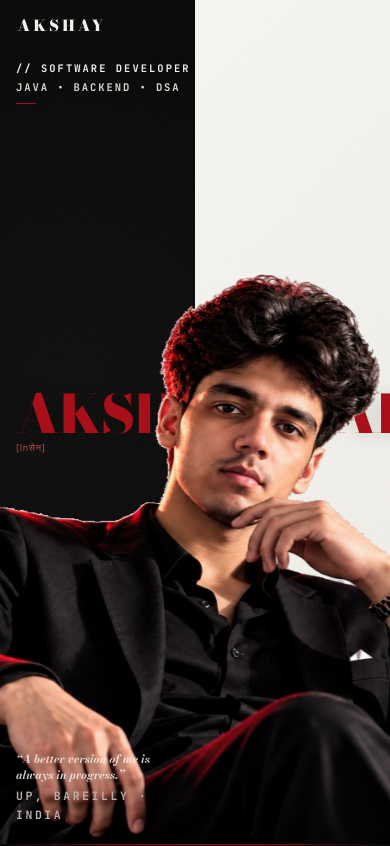
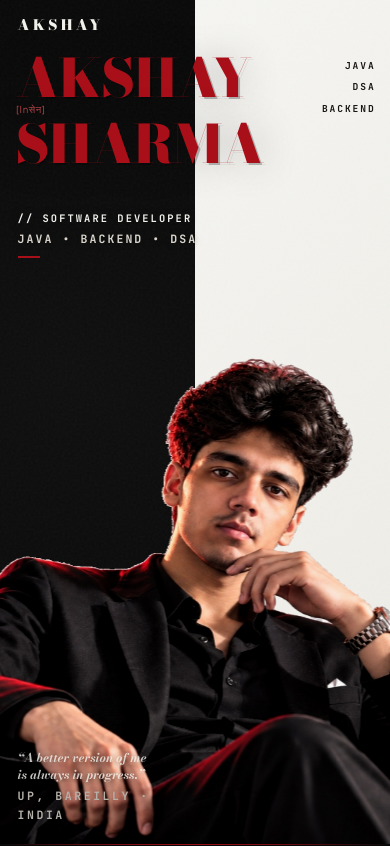
Before and after one commit to TheAKSHAYY/akshay-portfolio, a React (Vite) app: page / in a window 390 px wide. Shown: the top 846 px of the page. Built offline with nearby package versions, Linux system fonts and the light colour scheme; a web font is replaced by a local one.

Commit message:
fix: mobile hero v3 — name stacked vertically, always visible, desktop animations, cool text accents

```diff
--- a/src/mobile_hero.css
+++ b/src/mobile_hero.css
@@ -2,57 +2,61 @@
    MOBILE HERO ART DIRECTION — max-width: 767px
    Desktop is COMPLETELY UNTOUCHED.
 
-   MOBILE APPROACH:
-   - Keep the dark/ivory split background (left dark, right white) like desktop
-   - Portrait stays centered straddling both halves — just like desktop
-   - Name floats over the split — AKSHAY left, SHARMA right like desktop
-   - Info labels repositioned to fit mobile height cleanly
-   - No horizontal overflow, no cropping, no overlapping
+   MOBILE LAYOUT v3 — Clean cinematic, name fully visible, portrait centered:
+   ┌──────────────────────────────┐
+   │ AKSHAY        [NAV]          │  ← Name floats at top-left (dark side)
+   │ SHARMA                       │    over the split background
+   │         [PORTRAIT]           │  ← Portrait centered, anchored to bottom
+   │  // SOFTWARE DEV             │
+   │  JAVA · BACKEND · DSA        │
+   │  BAREILLY · INDIA            │
+   │        SCROLL ↓              │
+   └──────────────────────────────┘
+   Left = dark, Right = ivory, Portrait straddles center.
+   Name is in top-left area, large and bold, always fully visible.
    ========================================================================== */
 
 @media (max-width: 767px) {
 
-  /* ── HERO SHELL ──────────────────────────────────────────────────────────── */
+  /* ══ HERO SHELL ══════════════════════════════════════════════════════════ */
 
   .cinematic-hero {
     height: 100svh;
-    min-height: 540px;
+    min-height: 560px;
     max-height: none;
     overflow: hidden;
     position: relative;
     display: flex;
     flex-direction: column;
-    justify-content: space-between;
+    justify-content: flex-start;
+    background: #080808;
   }
 
-  /* ── SPLIT BACKGROUND — keep it, adapt ratios for portrait screen ── */
+  /* ══ SPLIT BACKGROUND — same dark/ivory split as desktop ═════════════════ */
 
   .hero-split-background {
-    display: flex;  /* restore — was hidden before */
-    flex-direction: row; /* keep left/right split on mobile too */
+    display: flex;
+    flex-direction: row;   /* left dark | right ivory */
   }
 
-  /* Left dark half */
   .bg-dark-side {
     width: 50%;
     height: 100%;
     flex: none;
   }
 
-  /* Right ivory half */
   .bg-ivory-side {
     width: 50%;
     height: 100%;
     flex: none;
   }
 
-  /* Grain stays subtle */
   .film-grain-overlay {
     opacity: 0.04;
     z-index: 3;
   }
 
-  /* ── NAV — compact mobile strip ────────────────────────────────────────── */
+  /* ══ NAV BAR — minimal, absolute, sits at very top ══════════════════════ */
 
   .cinematic-nav-overlay {
     position: absolute;
@@ -61,94 +65,126 @@
     right: 0;
     height: 52px;
     padding: 0 1.1rem;
-    z-index: 25;
+    z-index: 30;
     display: flex;
     align-items: center;
     justify-content: space-between;
+    background: transparent;
   }
 
-  /* Brand — white, legible on dark side */
   .nav-brand-editorial {
     color: #F1F0EB;
-    font-size: 0.95rem;
-    letter-spacing: 0.2em;
+    font-size: 0.9rem;
+    letter-spacing: 0.22em;
+    z-index: 30;
   }
 
-  /* Hide desktop nav links on mobile */
   .nav-links-editorial {
     display: none;
   }
 
-  /* ── GIANT NAME — keep same left/right split feel ───────────────────────── */
+  /* ══ GIANT NAME — stacked vertically, top-left, always fully readable ════
+     KEY FIX: Stack AKSHAY above SHARMA. Name sits in top-left area where
+     there's guaranteed dark background, no portrait overlap.
+     Font uses vw units so it never overflows regardless of screen width.
+  ══════════════════════════════════════════════════════════════════════════ */
 
   .giant-name-typography-wrap {
     position: absolute;
-    top: 50%;
-    transform: translateY(-48%) !important; /* vertical center — override JS */
+    top: 56px;               /* just below nav */
     left: 0;
     width: 100%;
-    z-index: 6;
+    z-index: 10;
     pointer-events: none;
     user-select: none;
-    display: flex;
-    justify-content: center;
+    transform: none !important;  /* kill desktop JS parallax */
   }
 
   .giant-name-row {
     display: flex;
-    flex-direction: row;          /* AKSHAY left, SHARMA right — same as desktop */
-    align-items: baseline;
-    justify-content: space-between;
+    flex-direction: column;      /* ← STACK vertically: AKSHAY then SHARMA */
+    align-items: flex-start;
+    justify-content: flex-start;
     width: 100%;
     max-width: 100%;
-    padding: 0 0.9rem;
-    gap: 0.25rem;
+    padding: 0 1.1rem;
+    gap: 0;
     margin: 0;
   }
 
   .name-word-block {
-    display: flex;
-    flex-direction: column;
+    display: block;
     position: static;
+    line-height: 1;
   }
 
   .name-word-block.akshay-block {
     align-items: flex-start;
+    margin-left: 0;
+    margin-bottom: 0;
   }
 
   .name-word-block.sharma-block {
-    align-items: flex-end;
-    margin-left: auto;
+    align-items: flex-start;
+    margin-left: 0;    /* no auto margin — both left aligned */
   }
 
-  /* Name size — large but fits mobile viewport */
+  /* Name text — uses vw so it ALWAYS fits regardless of screen width */
   .giant-word {
-    font-size: clamp(2.6rem, 14.5vw, 4.8rem);
-    line-height: 0.88;
+    font-size: clamp(2.8rem, 17vw, 5rem);
+    line-height: 0.87;
     letter-spacing: -0.03em;
     white-space: nowrap;
-    display: inline-block;
-    text-shadow: 0 2px 20px rgba(0,0,0,0.18);
+    display: block;
+    /* shadow so it reads on both dark and ivory halves */
+    text-shadow:
+      2px 2px 0 rgba(0,0,0,0.25),
+      0 0 40px rgba(0,0,0,0.3);
   }
 
-  /* Easter egg tiny, below AKSHAY */
   .inseen-easter-egg {
-    font-size: 0.58rem;
+    font-size: 0.6rem;
     display: block;
     margin-top: 3px;
-    opacity: 0.75;
+    opacity: 0.7;
+    letter-spacing: 0.06em;
   }
 
-  /* ── PORTRAIT — centered, straddling split, bottom-anchored ──────────── */
+  /* ══ NAME ENTRANCE ANIMATIONS — smooth slide + fade ═══════════════════════
+     AKSHAY slides from top-left, SHARMA slides from left slightly delayed.
+     Same editorial feel as desktop but adapted for mobile.
+  ══════════════════════════════════════════════════════════════════════════ */
+
+  .name-word-block.akshay-block .giant-word {
+    animation: mobileAkshaySlide 0.8s cubic-bezier(0.16, 1, 0.3, 1) 0.15s both;
+  }
+
+  .name-word-block.sharma-block .giant-word {
+    animation: mobileSharmaSlide 0.8s cubic-bezier(0.16, 1, 0.3, 1) 0.28s both;
+  }
+
+  @keyframes mobileAkshaySlide {
+    from { opacity: 0; transform: translateX(-32px); }
+    to   { opacity: 1; transform: translateX(0); }
+  }
+
+  @keyframes mobileSharmaSlide {
+    from { opacity: 0; transform: translateX(32px); }
+    to   { opacity: 1; transform: translateX(0); }
+  }
+
+  /* ══ PORTRAIT — centered, bottom-anchored, straddles split ══════════════ */
 
   .hero-portrait-stage {
     position: absolute;
     bottom: 0;
-    left: 50%;                              /* center horizontally like desktop */
-    transform: translate3d(-50%, 0, 0) !important; /* override JS parallax */
-    height: clamp(66%, 72vh, 82%);
+    left: 50%;
+    /* CSS specificity override for JS inline transform */
+    transform: translate3d(-50%, 0, 0) !important;
+    /* Height: enough to feel cinematic but leaves room for name at top */
+    height: clamp(55%, 60vh, 72%);
     width: auto;
-    max-width: 92vw;
+    max-width: 88vw;
     z-index: 8;
     pointer-events: none;
     display: flex;
@@ -167,94 +203,92 @@
     display: block;
   }
 
-  /* Portrait entrance — subtle rise, same feel as desktop */
+  /* Portrait entrance — gentle rise from bottom */
   .hero-portrait-stage {
-    animation: mobilePortraitRise 1s cubic-bezier(0.16, 1, 0.3, 1) 0.15s both;
+    animation: mobilePortraitEntrance 1s cubic-bezier(0.16, 1, 0.3, 1) 0.1s both;
   }
 
-  @keyframes mobilePortraitRise {
-    from { opacity: 0; transform: translate3d(-50%, 16px, 0); }
-    to   { opacity: 1; transform: translate3d(-50%, 0, 0); }
+  @keyframes mobilePortraitEntrance {
+    from {
+      opacity: 0;
+      transform: translate3d(-50%, 22px, 0);
+    }
+    to {
+      opacity: 1;
+      transform: translate3d(-50%, 0, 0);
+    }
   }
 
-  /* Name entrance — AKSHAY from left, SHARMA from right */
-  .name-word-block.akshay-block .giant-word {
-    animation: mobileNameLeft 0.75s cubic-bezier(0.16, 1, 0.3, 1) 0.28s both;
-  }
-  .name-word-block.sharma-block .giant-word {
-    animation: mobileNameRight 0.75s cubic-bezier(0.16, 1, 0.3, 1) 0.38s both;
-  }
+  /* ══ EDITORIAL DETAILS LAYER — meta info, absolute positioned ════════════ */
 
-  @keyframes mobileNameLeft {
-    from { opacity: 0; transform: translateX(-22px); }
-    to   { opacity: 1; transform: translateX(0); }
-  }
-  @keyframes mobileNameRight {
-    from { opacity: 0; transform: translateX(22px); }
-    to   { opacity: 1; transform: translateX(0); }
-  }
-
-  /* ── EDITORIAL META — repositioned for mobile height ─────────────────── */
-
-  /* All meta boxes remain absolutely positioned — just adjust coords */
   .editorial-details-layer {
     position: absolute;
     inset: 0;
     z-index: 12;
     pointer-events: none;
+    transition: transform 0.1s linear;
   }
 
   .editorial-meta-box {
     position: absolute;
   }
 
-  /* TOP LEFT — role / discipline, below nav */
+  /* TOP LEFT — role + discipline badge, just below the name block.
+     Name takes ~2 lines at ~17vw = ~136px on 390px screen.
+     So role block sits at roughly top: 56px + 136px + 12px = ~204px */
   .top-left-refined {
-    top: 60px;
-    left: 1rem;
+    top: calc(56px + 17vw * 2 + 18px);  /* dynamically below 2-line name */
+    left: 1.1rem;
     display: flex;
     flex-direction: column;
-    gap: 2px;
+    gap: 3px;
+    animation: mobileMetaReveal 0.6s cubic-bezier(0.16, 1, 0.3, 1) 0.5s both;
   }
 
   .category-sub-tag {
     font-size: 0.65rem;
-    letter-spacing: 0.18em;
-    color: #F1F0EB;
+    letter-spacing: 0.2em;
+    color: rgba(241, 240, 235, 0.55);
+    text-shadow: 0 1px 4px rgba(0,0,0,0.5);
   }
 
   .role-focus-tag {
-    font-size: 0.66rem;
+    font-size: 0.72rem;
     letter-spacing: 0.14em;
-    color: #D6D2CA;
+    color: #F1F0EB;
+    font-weight: 700;
+    text-shadow: 0 1px 8px rgba(0,0,0,0.6);
   }
 
   .red-accent-dash-line {
-    width: 20px;
+    width: 22px;
     height: 1.5px;
     margin-top: 5px;
+    background: #A90F18;
   }
 
-  /* MID RIGHT — hide tech list (too crowded on mobile) */
+  /* MID RIGHT — hide on mobile */
   .mid-right-refined {
     display: none;
   }
 
-  /* BOTTOM LEFT — quote + location, above scroll */
+  /* BOTTOM LEFT — quote + location, above scroll prompt */
   .bottom-left-refined {
-    bottom: 52px;
-    left: 1rem;
-    max-width: 160px;
+    bottom: 46px;
+    left: 1.1rem;
+    max-width: 155px;
     display: flex;
     flex-direction: column;
     gap: 4px;
+    animation: mobileMetaReveal 0.6s cubic-bezier(0.16, 1, 0.3, 1) 0.62s both;
   }
 
   .clean-hero-quote {
-    font-size: 0.78rem;
+    font-size: 0.76rem;
     line-height: 1.35;
-    color: rgba(241, 240, 235, 0.85);
+    color: rgba(241, 240, 235, 0.8);
     font-style: italic;
+    text-shadow: 0 1px 6px rgba(0,0,0,0.5);
   }
 
   .location-badge {
@@ -263,39 +297,70 @@
     color: #9B968E;
   }
 
-  /* Info layer staggered reveal */
-  .top-left-refined {
-    animation: mobileMetaFade 0.55s cubic-bezier(0.16, 1, 0.3, 1) 0.5s both;
-  }
-  .bottom-left-refined {
-    animation: mobileMetaFade 0.55s cubic-bezier(0.16, 1, 0.3, 1) 0.62s both;
-  }
-
-  @keyframes mobileMetaFade {
-    from { opacity: 0; transform: translateY(10px); }
+  @keyframes mobileMetaReveal {
+    from { opacity: 0; transform: translateY(12px); }
     to   { opacity: 1; transform: translateY(0); }
   }
 
-  /* ── SCROLL INDICATOR ────────────────────────────────────────────────── */
+  /* ══ SCROLL INDICATOR ════════════════════════════════════════════════════ */
 
   .hero-scroll-indicator {
     position: absolute;
-    bottom: 14px;
+    bottom: 12px;
     left: 50%;
     transform: translateX(-50%);
     z-index: 20;
     pointer-events: auto;
-    animation: mobileMetaFade 0.5s cubic-bezier(0.16, 1, 0.3, 1) 0.78s both;
+    animation: mobileMetaReveal 0.5s cubic-bezier(0.16, 1, 0.3, 1) 0.82s both;
   }
 
   .scroll-text {
     font-size: 0.6rem;
-    letter-spacing: 0.18em;
+    letter-spacing: 0.16em;
   }
 
-  /* ── TOUCH PERFORMANCE FIXES ─────────────────────────────────────────── */
+  /* ══ COOL TEXT ACCENTS — editorial overlays (mobile only) ════════════════
+     These add character to the mobile composition without touching desktop.
+  ══════════════════════════════════════════════════════════════════════════ */
 
-  /* Border trace hover → disable on touch (fires on tap and sticks) */
+  /* Small vertical "SDE TRAJECTORY" text on right side, like a spine label */
+  .mid-right-refined {
+    display: flex;
+    flex-direction: column;
+    align-items: flex-end;
+    gap: 6px;
+    bottom: auto;
+    top: 58px;
+    right: 0.9rem;
+  }
+
+  /* Show just the first 3 tech labels on mobile — clean, not cluttered */
+  .tech-vertical-label {
+    font-size: 0.6rem;
+    font-weight: 700;
+    letter-spacing: 0.2em;
+    color: #080808;   /* dark text on ivory side */
+    display: flex;
+    align-items: center;
+    gap: 4px;
+  }
+
+  /* Hide Devanagari badges on mobile (too small) */
+  .vintage-script-badge-clean {
+    display: none;
+  }
+
+  /* Only show first 3 tech labels */
+  .mid-right-refined .tech-vertical-label:nth-child(n+4) {
+    display: none;
+  }
+
+  .mid-right-refined {
+    animation: mobileMetaReveal 0.6s cubic-bezier(0.16, 1, 0.3, 1) 0.42s both;
+  }
+
+  /* ══ TOUCH — disable expensive hover pseudo effects on mobile ════════════ */
+
   .ep-poster:hover::after,
   .er-window-frame:hover::after {
     clip-path: inset(0 100% 100% 0);
@@ -306,67 +371,73 @@
   .er-stack-tag::after {
     transition: none;
   }
+}
 
-  /* Section number flip — still works, just no 3D perspective quirks on low-end */
-  .ep-is-visible .ep-chapter-num,
-  .ep-visible .ep-chapter-num {
-    transform-style: flat;
+/* ══ 480px: tighten portrait, keep name size ═══════════════════════════════ */
+@media (max-width: 480px) {
+  .giant-word {
+    font-size: clamp(2.6rem, 18vw, 4.5rem);
+  }
+
+  .hero-portrait-stage {
+    height: clamp(50%, 58vh, 68%);
+    max-width: 92vw;
+  }
+
+  .top-left-refined {
+    top: calc(56px + 18vw * 2 + 14px);
+  }
+
+  .bottom-left-refined {
+    bottom: 40px;
+    max-width: 140px;
   }
 }
 
-/* ── 480px: slightly tighter portrait and name ────────────────────────── */
-@media (max-width: 480px) {
+/* ══ 360px: smallest phones — scale everything down ═══════════════════════ */
+@media (max-width: 360px) {
   .giant-word {
-    font-size: clamp(2.3rem, 15.5vw, 4rem);
+    font-size: clamp(2.4rem, 19.5vw, 4rem);
+  }
+
+  .giant-name-row {
+    padding: 0 0.85rem;
   }
 
   .hero-portrait-stage {
-    height: clamp(58%, 68vh, 76%);
-    max-width: 95vw;
+    height: clamp(48%, 54vh, 65%);
+    max-width: 94vw;
+  }
+
+  .top-left-refined {
+    left: 0.85rem;
+    top: calc(56px + 19.5vw * 2 + 10px);
   }
 
   .bottom-left-refined {
-    bottom: 46px;
-    max-width: 140px;
-  }
-
-  .clean-hero-quote {
-    font-size: 0.72rem;
-  }
-}
-
-/* ── 360px: tightest small phone ────────────────────────────────────────── */
-@media (max-width: 360px) {
-  .giant-word {
-    font-size: clamp(2.1rem, 17vw, 3.6rem);
-  }
-
-  .giant-name-row {
-    padding: 0 0.65rem;
-  }
-
-  .top-left-refined {
-    top: 56px;
-    left: 0.75rem;
-  }
-
-  .bottom-left-refined {
-    bottom: 42px;
-    left: 0.75rem;
+    bottom: 36px;
+    left: 0.85rem;
     max-width: 120px;
   }
 
   .role-focus-tag {
-    font-size: 0.6rem;
+    font-size: 0.65rem;
     letter-spacing: 0.1em;
+  }
+
+  .clean-hero-quote {
+    font-size: 0.7rem;
   }
 }
 
-/* ── Override JS parallax transform on portrait specifically on mobile ─── */
+/* ══ JS parallax neutralizer — portrait stays centered on all mobile ═══════ */
 @media (max-width: 767px) {
-  /* The JS injects transform3d via inline style — neutralize on mobile.
-     The mobilePortraitRise animation handles the entrance instead. */
   .hero-portrait-stage[style] {
     transform: translate3d(-50%, 0, 0) !important;
   }
+
+  /* Name wrap — neutralize JS inline transform too */
+  .giant-name-typography-wrap[style] {
+    transform: none !important;
+  }
 }
```
